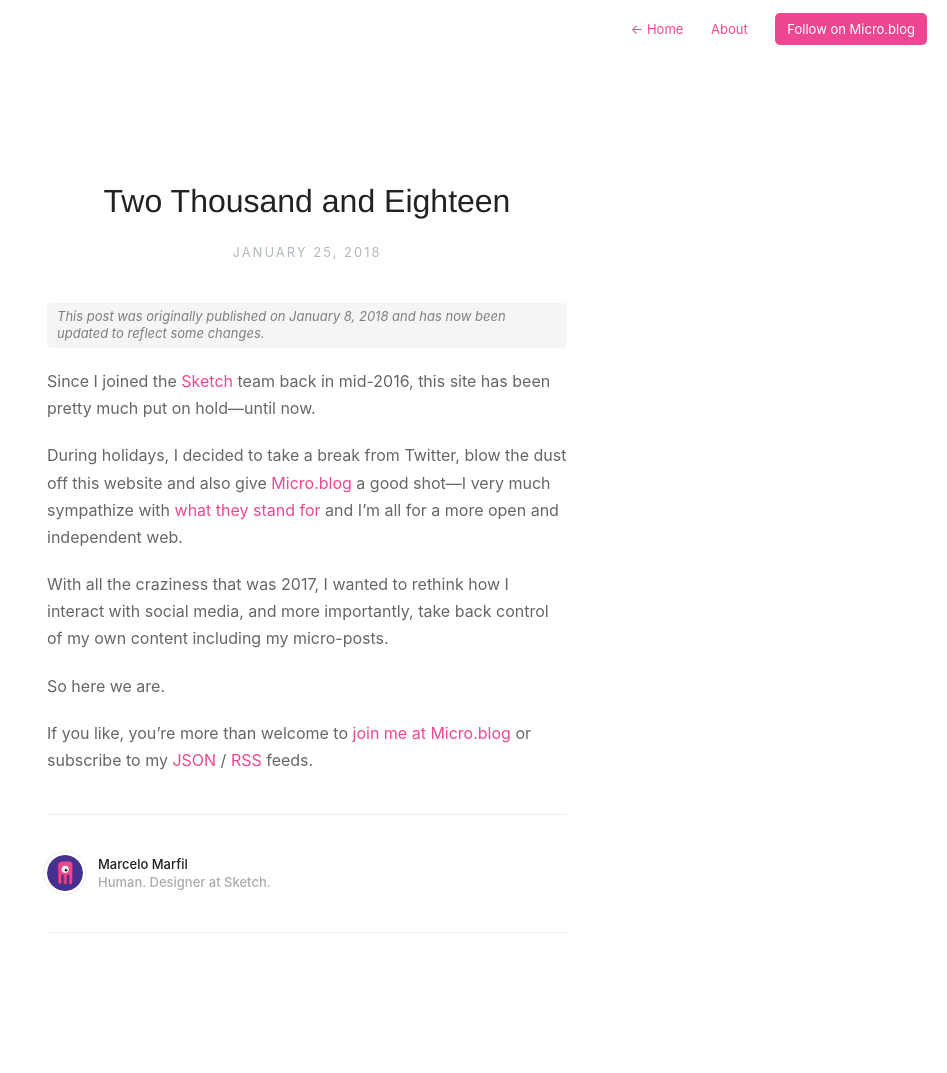
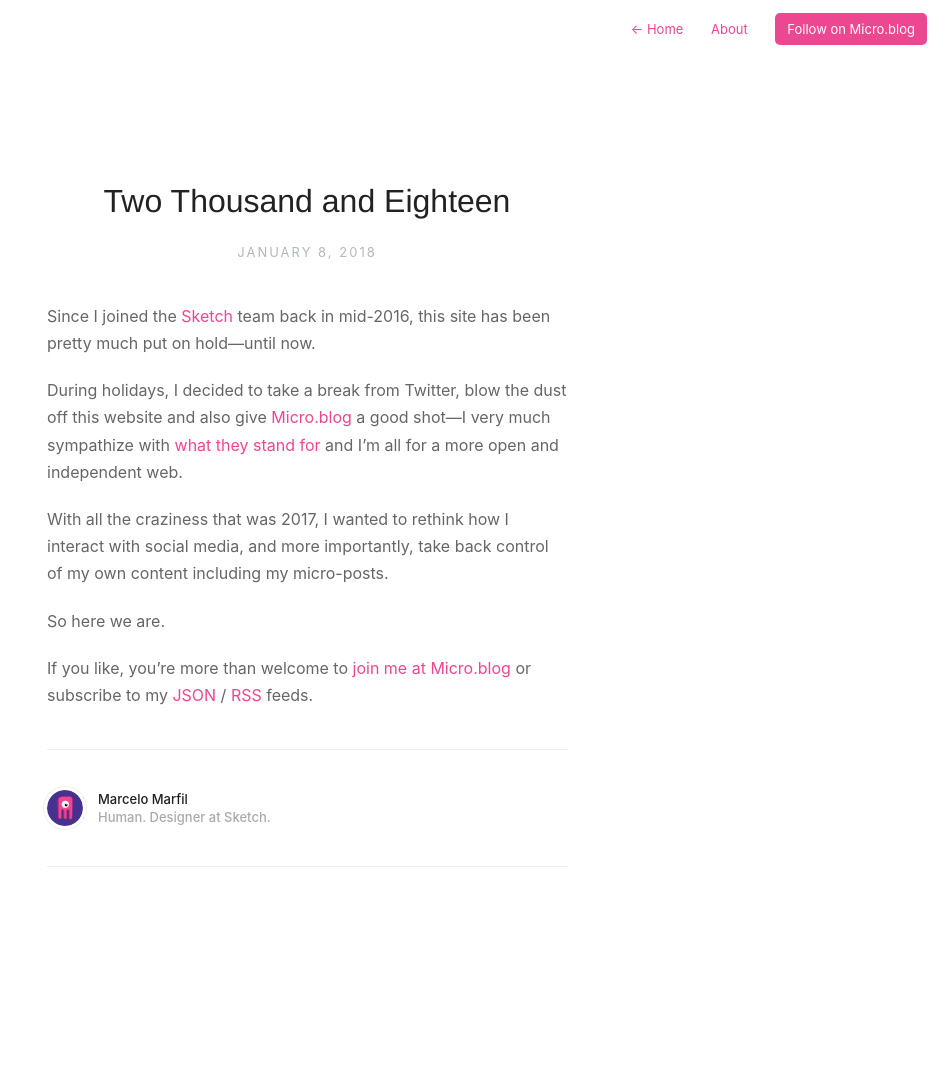
Before and after one commit to lifeinoppo/netlify, a Jekyll site: the page built from _posts/2018-01-08-two-thousand-and-eighteen.markdown, in a window 1280 px wide. Shown: the whole page, without its empty margins (333-1280 px from the left). Built offline with Jekyll 4.4.1, drawn with Linux system fonts in a browser that asks for light colours; after the commit the page ends 1007 px from its top, so only the background shows below that.

Commit message:
Edit date

````diff
--- a/_posts/2018-01-08-two-thousand-and-eighteen.markdown
+++ b/_posts/2018-01-08-two-thousand-and-eighteen.markdown
@@ -1,9 +1,7 @@
 ---
 title: "Two Thousand and Eighteen"
-date: 2018-01-25 16:52:00 -0200
+date: 2018-01-08 16:52:00 -0200
 ---
-
-```This post was originally published on January 8, 2018 and has now been updated to reflect some changes.```
 
 Since I joined the [Sketch](https://sketchapp.com/) team back in mid-2016, this site has been pretty much put on hold—until now.
 
````
